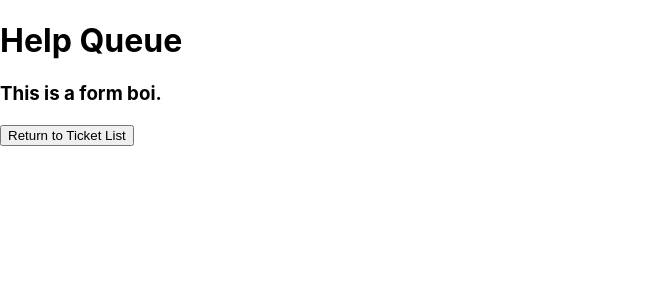
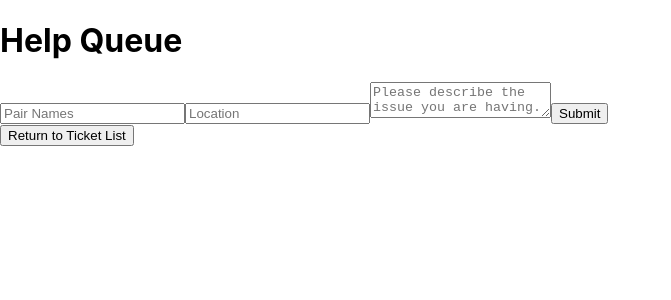
Before and after one commit to JesseDWhite/help-queue-redux, a React (Create React App) app: page / in a window 1280 px wide. Both pictures are taken after a click on the button "Add Ticket". Shown: the top 300 px of the page, without its empty margins (0-671 px from the left). Built offline with nearby package versions, Linux system fonts and the light colour scheme.

Commit message:
:beers: remove seeded information nd include full form functionality.

```diff
--- a/src/components/NewTicketForm.js
+++ b/src/components/NewTicketForm.js
@@ -1,9 +1,39 @@
 import React from "react";
+import { v4 } from "uuid";
+import PropTypes from "prop-types";
 
-function NewTicketForm(prop) {
+function NewTicketForm(props) {
+  function handleNewTicketFormSubmission(event) {
+    event.preventDefault();
+    props.onNewTicketCreation({ names: event.target.names.value, location: event.target.location.value, issue: event.target.issue.value, id: v4() });
+    console.log();
+    console.log();
+    console.log();
+  }
+
+  NewTicketForm.propTypes = {
+    onNewTicketCreation: PropTypes.func
+  }
+
   return (
     <React.Fragment>
-      <h3>This is a form boi.</h3>
+      <form onSubmit={handleNewTicketFormSubmission}>
+        <input
+          type="text"
+          name="names"
+          placeholder="Pair Names"
+        />
+        <input
+          type="text"
+          name="location"
+          placeholder="Location"
+        />
+        <textarea
+          name="issue"
+          placeholder="Please describe the issue you are having."
+        />
+        <button type="submit">Submit</button>
+      </form>
     </React.Fragment>
   )
 }
--- a/src/components/TicketControl.js
+++ b/src/components/TicketControl.js
@@ -5,7 +5,18 @@ import TicketList from "./TicketList";
 class TicketControl extends React.Component {
   constructor(props) {
     super(props);
-    this.state = { formVisibleOnPage: false };
+    this.state = {
+      formVisibleOnPage: false,
+      masterTicketList: []
+    };
+  }
+
+  handleAddingNewTicketToList = (newTicket) => {
+    const newMasterTicketList = this.state.masterTicketList.concat(newTicket);
+    this.setState({
+      masterTicketList: newMasterTicketList,
+      formVisibleOnPage: false
+    });
   }
 
   handleClick = () => {
@@ -16,10 +27,10 @@ class TicketControl extends React.Component {
     let currentlyVisibleState = null;
     let buttonText = null;
     if (this.state.formVisibleOnPage) {
-      currentlyVisibleState = <NewTicketForm />
+      currentlyVisibleState = <NewTicketForm onNewTicketCreation={this.handleAddingNewTicketToList} />;
       buttonText = "Return to Ticket List"
     } else {
-      currentlyVisibleState = <TicketList />
+      currentlyVisibleState = <TicketList ticketList={this.state.masterTicketList} />;
       buttonText = "Add Ticket"
     }
     return (
--- a/src/components/TicketList.js
+++ b/src/components/TicketList.js
@@ -1,28 +1,12 @@
 import React from "react";
 import Ticket from "./Ticket";
+import PropTypes from "prop-types";
 
-const masterTicketList = [
-  {
-    location: "3A",
-    names: "Thato and Haley",
-    issue: "Firebase entries are not saving! Fix it yah dingus!"
-  },
-  {
-    location: "4B",
-    names: "Sleater and Kinney",
-    issue: "Prop types are throwing an error."
-  },
-  {
-    names: 'Imani & Jacob',
-    location: '9F',
-    issue: 'Child component isn\'t rendering.'
-  }
-]
-function TicketList() {
+function TicketList(props) {
   return (
     <React.Fragment>
       <hr />
-      {masterTicketList.map((ticket, index) =>
+      {props.ticketList.map((ticket, index) =>
         <Ticket names={ticket.names}
           location={ticket.location}
           issue={ticket.issue}
@@ -32,4 +16,8 @@ function TicketList() {
   )
 }
 
+TicketList.propTypes = {
+  ticketList: PropTypes.array
+}
+
 export default TicketList;
```
